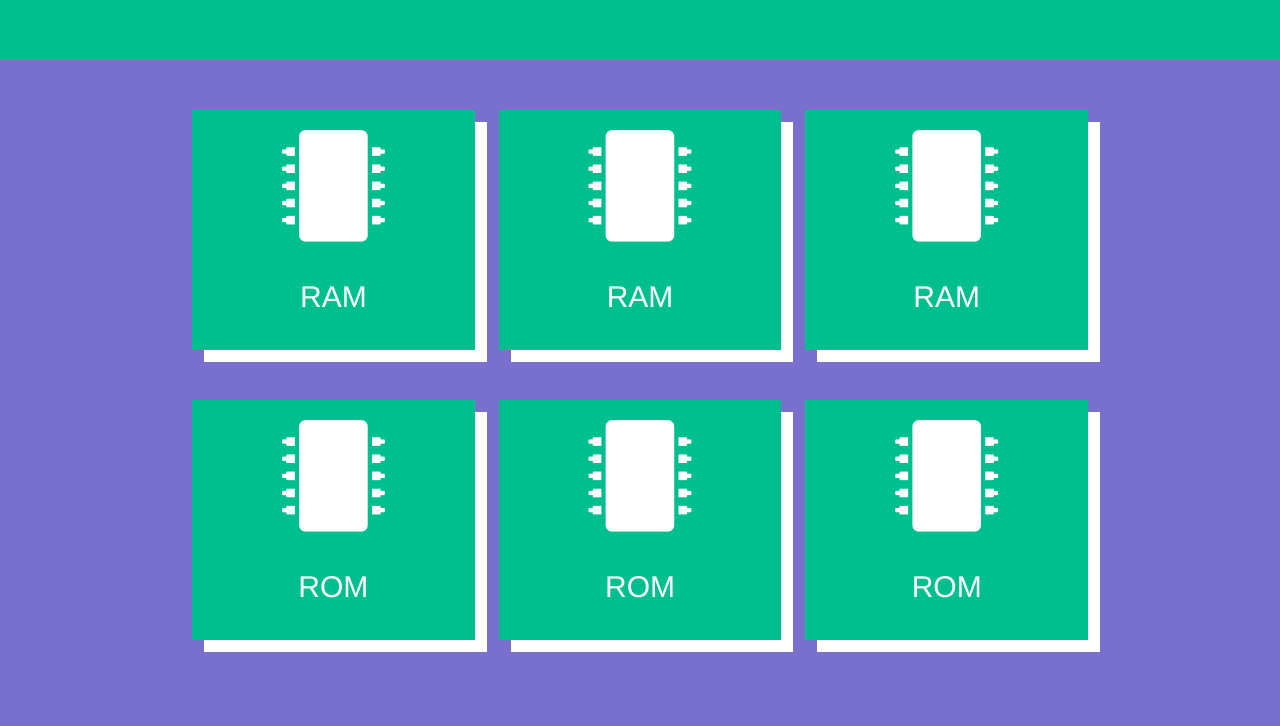
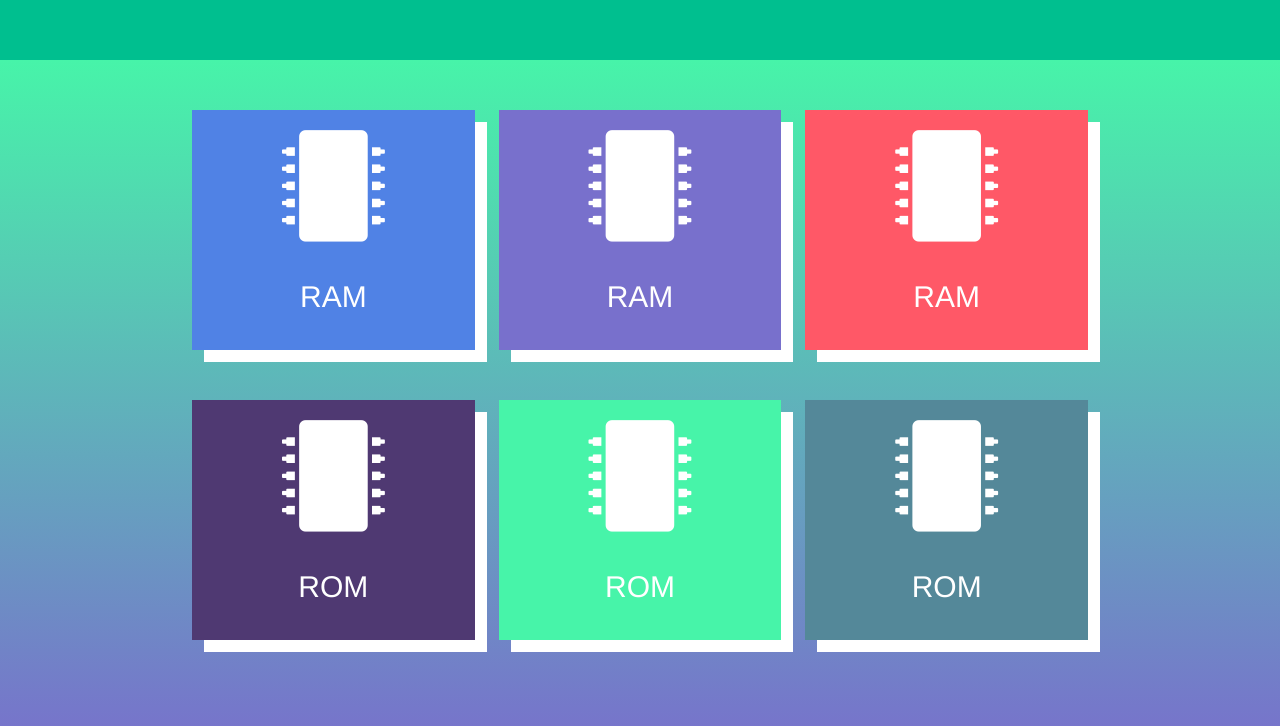
Before and after one commit to adriancast/flattish, a plain HTML site: page index.html in a window 1280 px wide. Shown: the part 240-966 px from the top of the page. Drawn offline with Linux system fonts and the light colour scheme.

Commit message:
New colors to the categories section

```diff
--- a/css/style.css
+++ b/css/style.css
@@ -456,13 +456,13 @@ body {
   background-color: #00bf8f; }
 
 .categories {
-  background-color: #7870cc;
+  background-image: -webkit-linear-gradient(#47f4a9, #7870cc);
+  background-image: linear-gradient(#47f4a9, #7870cc);
   padding-bottom: 90px;
   color: white; }
   .categories .item p {
     margin-top: 30px; }
   .categories .item {
-    background-color: #00bf8f;
     text-align: center;
     height: 200px;
     font-size: 30px;
@@ -473,3 +473,21 @@ body {
   .categories .item:hover {
     box-shadow: 0px 0px 0 #fff;
     transform: translate(5px, 5px); }
+
+.purple {
+  background-color: #7870cc; }
+
+.blue {
+  background-color: #5082e5; }
+
+.red {
+  background-color: #ff5867; }
+
+.dark-blue {
+  background-color: #548899; }
+
+.light-green {
+  background-color: #47f4a9; }
+
+.dark-purple {
+  background-color: #4f3972; }
--- a/index.html
+++ b/index.html
@@ -1 +1 @@
-<head><link href="/css/style.css" rel="stylesheet"/><link href="https://maxcdn.bootstrapcdn.com/font-awesome/4.7.0/css/font-awesome.min.css" rel="stylesheet"/><script src="js/main.js"></script><meta name="viewport" content="width=device-width, initial-scale=1.0"/><!--link Jquery1.9--><script src="js/jquery.min.js"></script></head><body><div class="hero"></div><section class="categories"><div class="container"><div class="row"><div class="col l4 m6 s12"><div class="item"> <i class="fa fa-4x fa-microchip"></i><p>RAM</p></div></div><div class="col l4 m6 s12"><div class="item"> <i class="fa fa-4x fa-microchip"></i><p>RAM </p></div></div><div class="col l4 m6 s12"><div class="item"> <i class="fa fa-4x fa-microchip"></i><p>RAM </p></div></div><div class="col l4 m6 s12"><div class="item"> <i class="fa fa-4x fa-microchip"></i><p>ROM</p></div></div><div class="col l4 m6 s12"><div class="item"> <i class="fa fa-4x fa-microchip"></i><p>ROM </p></div></div><div class="col l4 m6 s12"><div class="item"> <i class="fa fa-4x fa-microchip"></i><p>ROM   </p></div></div></div></div></section></body>
+<head><link href="/css/style.css" rel="stylesheet"/><link href="https://maxcdn.bootstrapcdn.com/font-awesome/4.7.0/css/font-awesome.min.css" rel="stylesheet"/><script src="js/main.js"></script><meta name="viewport" content="width=device-width, initial-scale=1.0"/><!--link Jquery1.9--><script src="js/jquery.min.js"></script></head><body><div class="hero"></div><section class="categories"><div class="container"><div class="row"><div class="col l4 m6 s12"><div class="item blue"><i class="fa fa-4x fa-microchip"></i><p>RAM</p></div></div><div class="col l4 m6 s12"><div class="item purple"><i class="fa fa-4x fa-microchip"></i><p>RAM </p></div></div><div class="col l4 m6 s12"><div class="item red"><i class="fa fa-4x fa-microchip"></i><p>RAM </p></div></div><div class="col l4 m6 s12"><div class="item dark-purple"><i class="fa fa-4x fa-microchip"></i><p>ROM</p></div></div><div class="col l4 m6 s12"><div class="item light-green"><i class="fa fa-4x fa-microchip"></i><p>ROM </p></div></div><div class="col l4 m6 s12"><div class="item dark-blue"> <i class="fa fa-4x fa-microchip"></i><p>ROM   </p></div></div></div></div></section></body>
```
